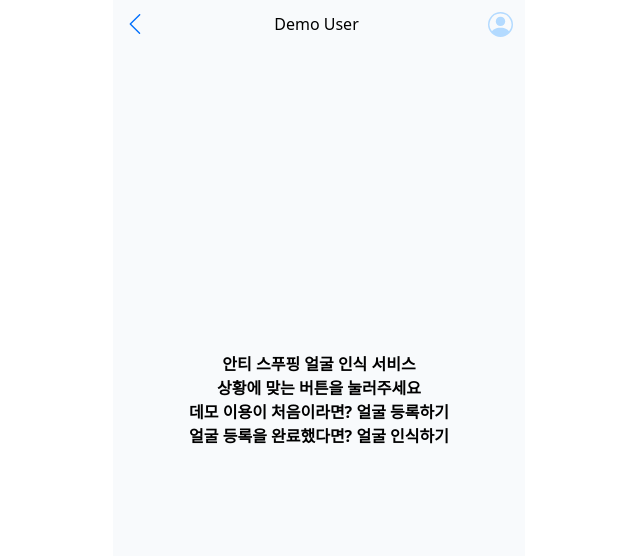
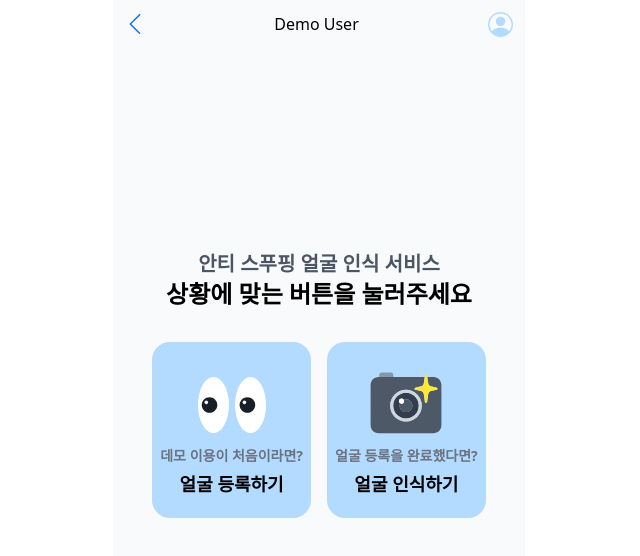
Before and after one commit to INHA-graduation-project-2024/frontend, a React (Vite) app: page / in a window 1280 px wide. Shown: the top 556 px of the page, without its empty margins (321-961 px from the left). Built offline with nearby package versions, Linux system fonts and the light colour scheme; no server answers.

Commit message:
feat: main 페이지 구현

```diff
--- a/src/routes/main/MainPage.tsx
+++ b/src/routes/main/MainPage.tsx
@@ -1,20 +1,33 @@
 import { useNavigate } from "react-router-dom";
+import eye from "@/assets/eye.svg";
+import camera from "@/assets/camera.svg";
 
-type Props = {};
-
-export default function MainPage({}: Props) {
+export default function MainPage() {
   const navigate = useNavigate();
 
   return (
     <div className="font-bold h-screen flex flex-col justify-center items-center">
-      <p>안티 스푸핑 얼굴 인식 서비스</p>
-      <p>상황에 맞는 버튼을 눌러주세요</p>
-      <button onClick={() => navigate("/register")}>
-        데모 이용이 처음이라면? 얼굴 등록하기
-      </button>
-      <button onClick={() => navigate("/passive")}>
-        얼굴 등록을 완료했다면? 얼굴 인식하기
-      </button>
+      <p className="text-xl text-gray-600">안티 스푸핑 얼굴 인식 서비스</p>
+      <p className="text-2xl">상황에 맞는 버튼을 눌러주세요</p>
+
+      <div className="flex gap-4 py-8">
+        <button
+          className="bg-[#B3DAFF] rounded-[18px] flex flex-col items-center py-5 px-2 text-lg gap-[0.25rem]"
+          onClick={() => navigate("/register")}
+        >
+          <img src={eye} />
+          <span className="text-gray-500 text-sm">데모 이용이 처음이라면?</span>
+          얼굴 등록하기
+        </button>
+        <button
+          className="bg-[#B3DAFF] rounded-[18px] flex flex-col items-center py-5 px-2 text-lg gap-[0.25rem]"
+          onClick={() => navigate("/passive")}
+        >
+          <img src={camera} />
+          <span className="text-gray-500 text-sm">얼굴 등록을 완료했다면?</span>
+          얼굴 인식하기
+        </button>
+      </div>
     </div>
   );
 }
```
Also changed, not shown: src/assets/camera.svg (added), src/assets/eye.svg (added).
